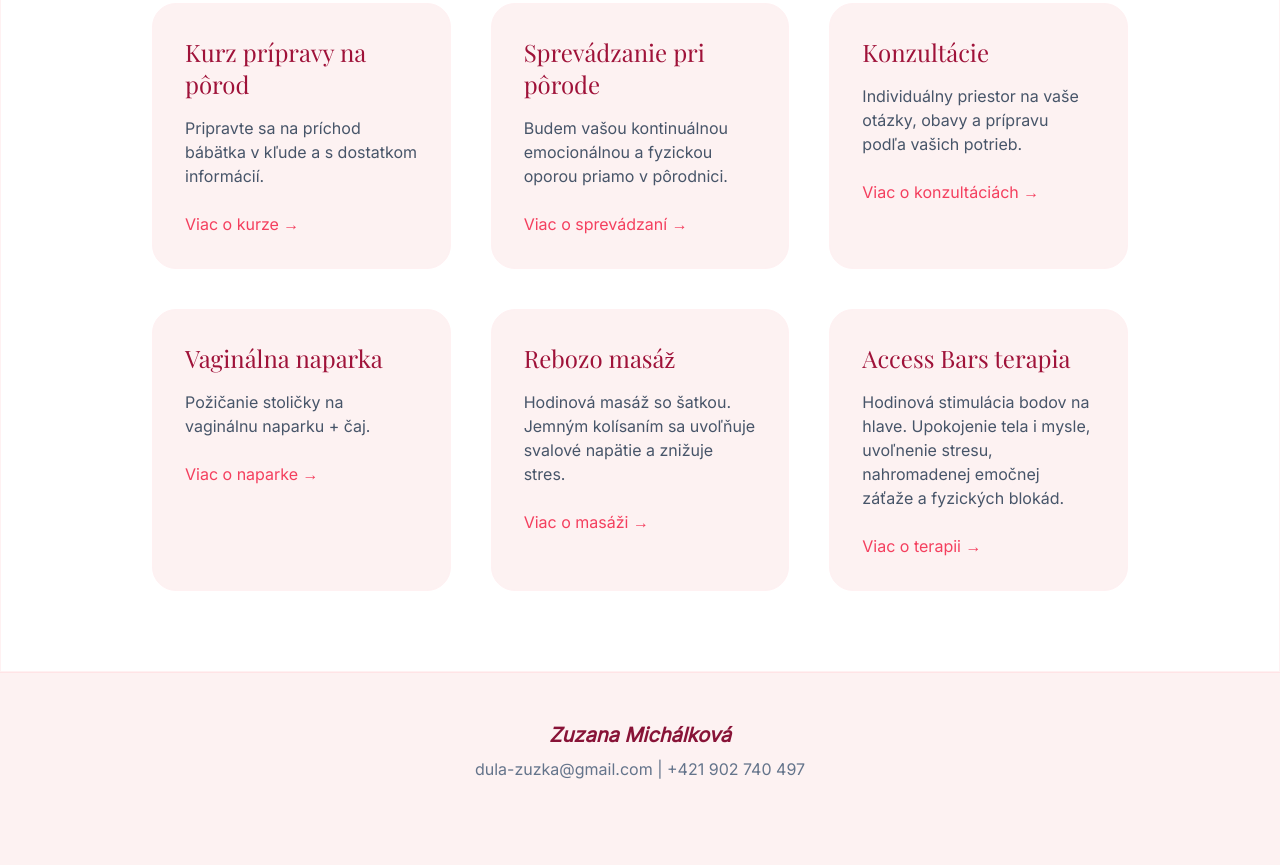
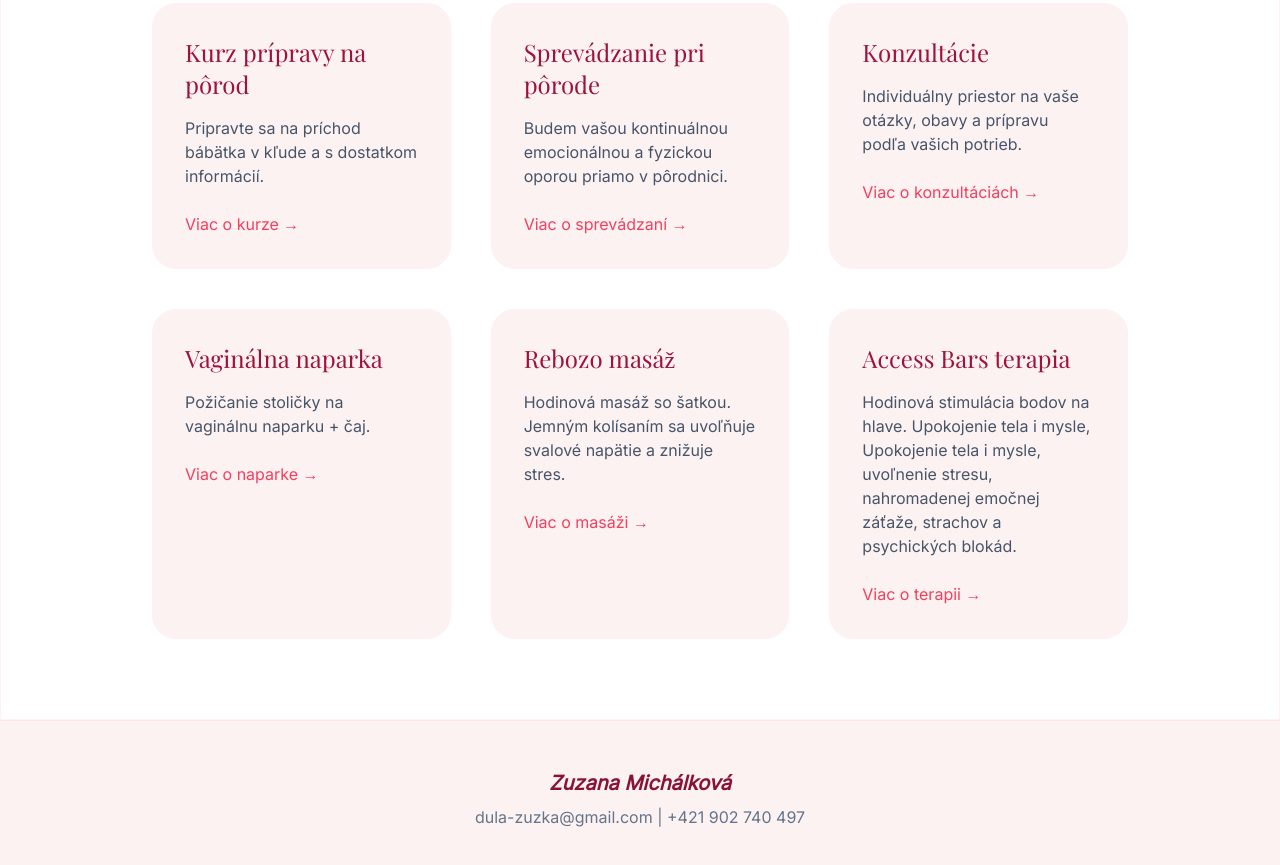
Before and after one commit to jancchi/Dula, a website with bundled scripts: page public/index.html in a window 1280 px wide. Shown: the part 3930-4795 px from the top of the page. Before the commit the page ends 4759 px from the top, so only its background shows below. Built offline with nearby package versions, Linux system fonts and the light colour scheme; some packages are replaced by stand-ins of ours; no server answers; a web font is replaced by a local one.

Commit message:
Change text in accesbars

```diff
--- a/public/index.html
+++ b/public/index.html
@@ -272,7 +272,7 @@
             <h3 class="text-2xl mb-4 text-rose-800">Access Bars terapia</h3>
             <p class="text-slate-600 mb-6">
               Hodinová stimulácia bodov na hlave. Upokojenie tela i mysle,
-              uvoľnenie stresu, nahromadenej emočnej záťaže a fyzických blokád.
+              Upokojenie tela i mysle, uvoľnenie stresu, nahromadenej emočnej záťaže, strachov a psychických blokád.
             </p>
             <a
               href="accessbars.html"
```
Also changed, not shown: public/accessbars.html (+1 -1 lines).
